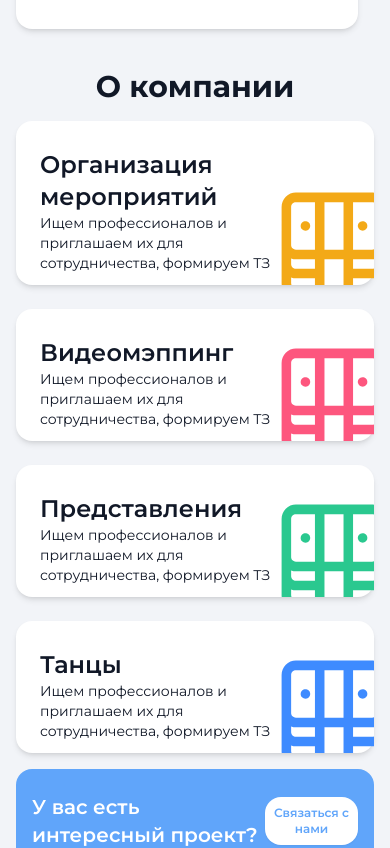
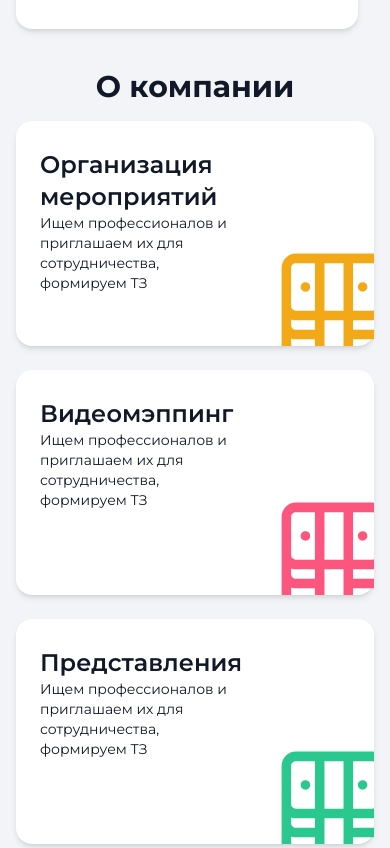
Before and after one commit to kirillisomska/politech-media, a Next.js app: page / in a window 390 px wide. Shown: the part 1100-1948 px from the top of the page. Built offline with nearby package versions, Linux system fonts and the light colour scheme; no server answers; the database is empty.

Commit message:
fix about block

```diff
--- a/app/page.tsx
+++ b/app/page.tsx
@@ -75,11 +75,11 @@ export default async function Home() {
           </h2>
 
           <div className="flex flex-wrap gap-6 justify-between">
-            <div className="w-full max-w-[600px] relative rounded-2xl shadow-md px-6 py-3 md:h-[160px] bg-white">
+            <div className="w-full md:max-w-[600px] relative rounded-2xl shadow-md px-6 py-3 md:h-[160px] h-[225px] bg-white">
               <h3 className="font-semibold text-2xl text-gray-900 mt-4">
                 Организация мероприятий
               </h3>
-              <p className="text-gray-900 text-sm max-w-[75%]">
+              <p className="text-gray-900 text-sm max-w-[65%]">
                 Ищем профессионалов и приглашаем их для сотрудничества,
                 формируем ТЗ
               </p>
@@ -98,11 +98,11 @@ export default async function Home() {
               </svg>
             </div>
 
-            <div className="w-full max-w-[600px] relative rounded-2xl shadow-md px-6 py-3 md:h-[160px] bg-white">
+            <div className="w-full md:max-w-[600px] relative rounded-2xl shadow-md px-6 py-3 md:h-[160px] h-[225px] bg-white">
               <h3 className="font-semibold text-2xl text-gray-900 mt-4">
                 Видеомэппинг
               </h3>
-              <p className="text-gray-900 text-sm max-w-[75%]">
+              <p className="text-gray-900 text-sm max-w-[65%]">
                 Ищем профессионалов и приглашаем их для сотрудничества,
                 формируем ТЗ
               </p>
@@ -121,11 +121,11 @@ export default async function Home() {
               </svg>
             </div>
 
-            <div className="w-full max-w-[600px] relative rounded-2xl shadow-md px-6 py-3 md:h-[160px] bg-white">
+            <div className="w-full md:max-w-[600px] relative rounded-2xl shadow-md px-6 py-3 md:h-[160px] h-[225px] bg-white">
               <h3 className="font-semibold text-2xl text-gray-900 mt-4">
                 Представления
               </h3>
-              <p className="text-gray-900 text-sm max-w-[75%]">
+              <p className="text-gray-900 text-sm max-w-[65%]">
                 Ищем профессионалов и приглашаем их для сотрудничества,
                 формируем ТЗ
               </p>
@@ -144,11 +144,11 @@ export default async function Home() {
               </svg>
             </div>
 
-            <div className="w-full max-w-[600px] relative rounded-2xl shadow-md px-6 py-3 md:h-[160px] bg-white">
+            <div className="w-full md:max-w-[600px] relative rounded-2xl shadow-md px-6 py-3 md:h-[160px] h-[225px] bg-white">
               <h3 className="font-semibold text-2xl text-gray-900 mt-4">
                 Танцы
               </h3>
-              <p className="text-gray-900 text-sm max-w-[75%]">
+              <p className="text-gray-900 text-sm max-w-[65%]">
                 Ищем профессионалов и приглашаем их для сотрудничества,
                 формируем ТЗ
               </p>
```
